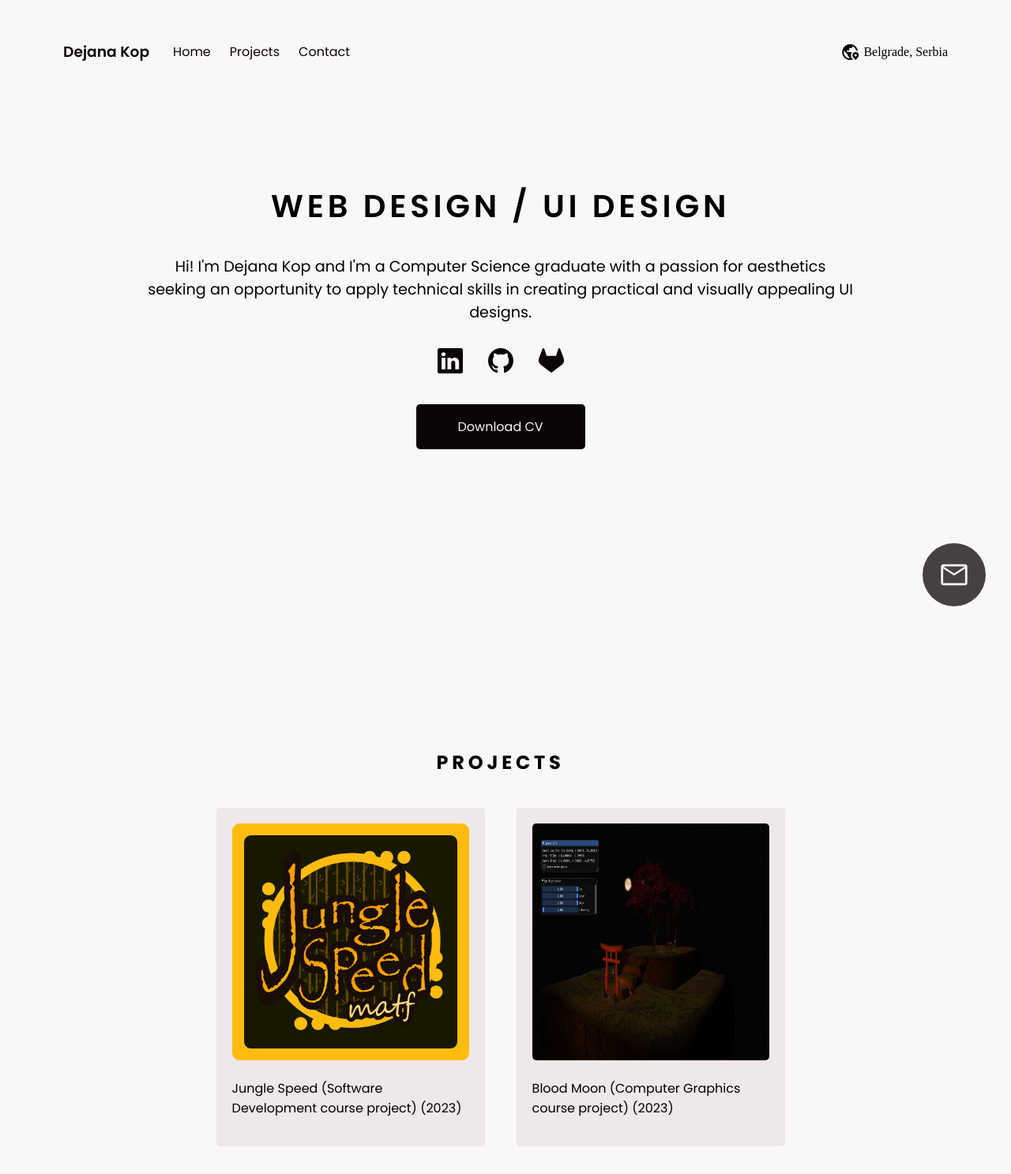
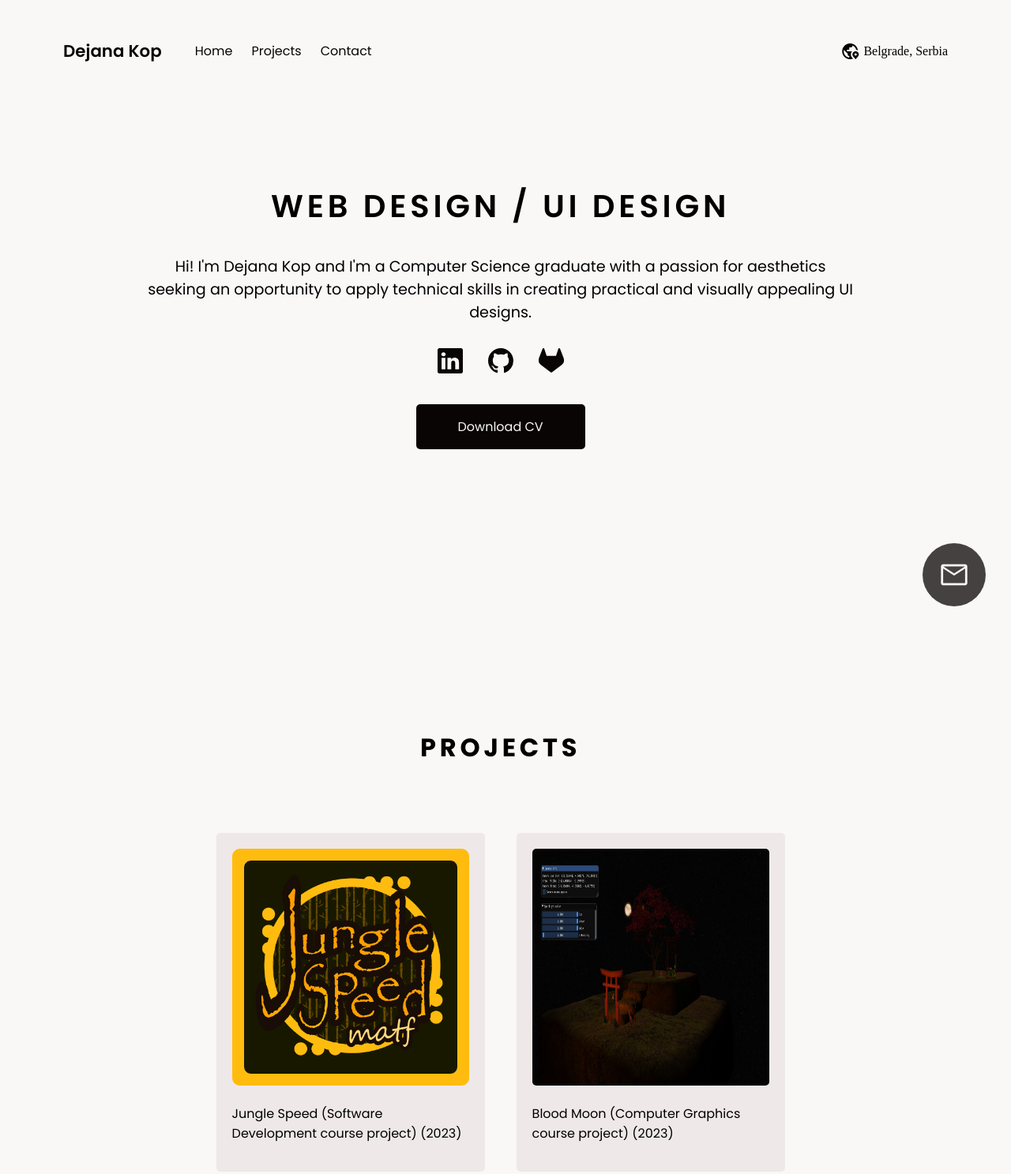
Before and after one commit to kopdejana/kopdejana.github.io, a plain HTML site: page index.html in a window 1280 px wide. Shown: the top 1487 px of the page at 79% size. Drawn offline with nearby package versions, Linux system fonts and the light colour scheme.

Commit message:
[update] small changes

```diff
--- a/scss/_header.scss
+++ b/scss/_header.scss
@@ -22,11 +22,11 @@ header {
 
         .logo {
             font-family: 'Poppins', sans-serif;
-            font-size: 14pt;
+            font-size: 16pt;
             font-weight: 600;
             color: $secondary-color;
             text-decoration: none;
-            margin-right: 20px;
+            margin-right: 32px;
         }
 
         nav {
--- a/scss/_section.scss
+++ b/scss/_section.scss
@@ -15,7 +15,9 @@ section {
     }
 
     h1 {
+        font-size: 2rem;
         text-transform: uppercase;
         letter-spacing: 0.3rem;
+        margin-bottom: 4rem;
     }
 }
```
Also changed, not shown: css/main.css, 1 other file.
